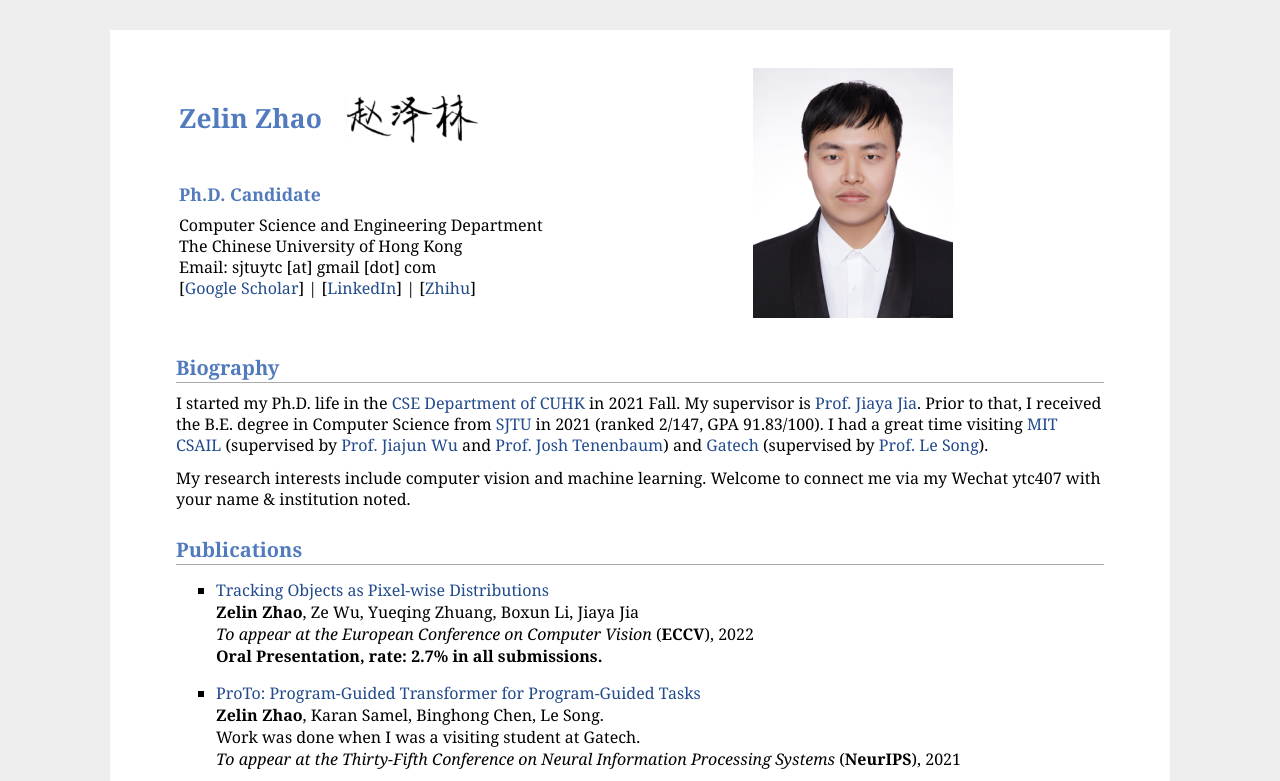
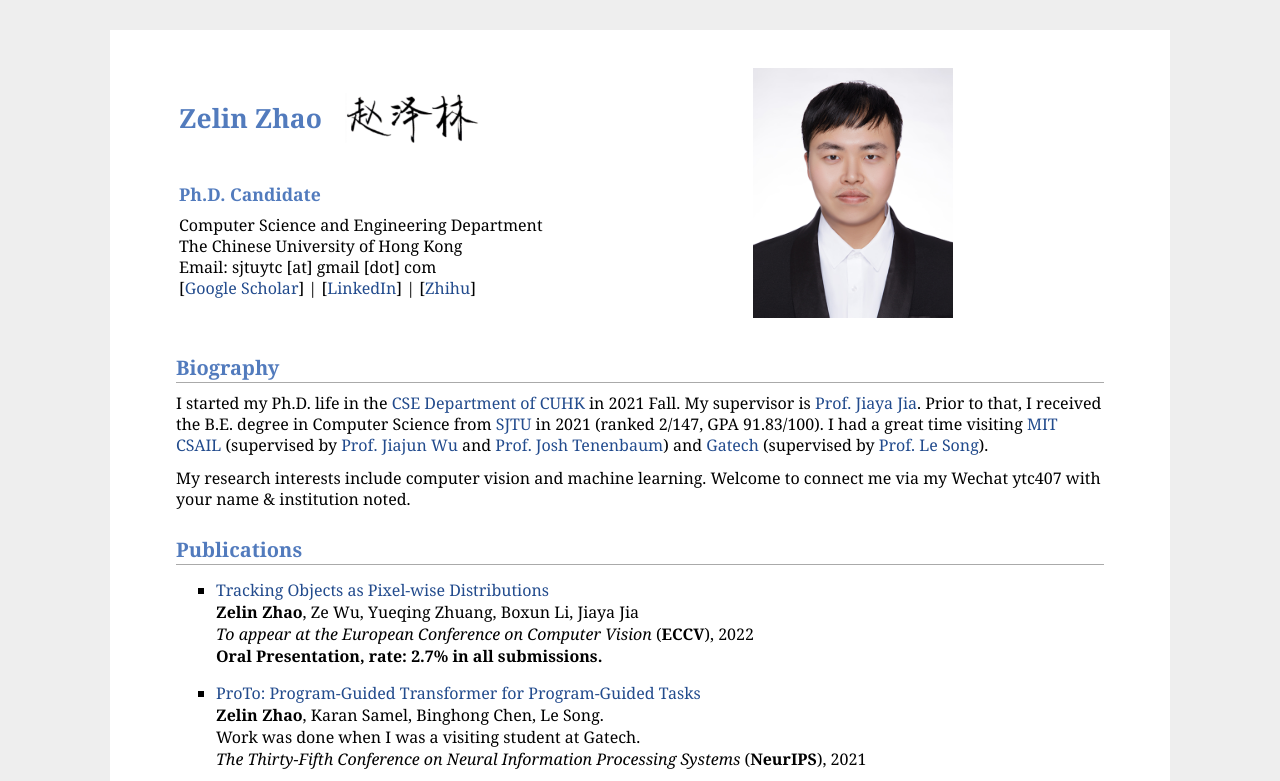
Before and after one commit to sjtuytc/sjtuytc.github.io, a plain HTML site: page index.html in a window 1280 px wide. Shown: the top 781 px of the page. Drawn offline with Linux system fonts and the light colour scheme.

Commit message:
update neurips paper info

```diff
--- a/index.html
+++ b/index.html
@@ -72,7 +72,7 @@
 		<a href="https://arxiv.org/abs/2110.00804">ProTo: Program-Guided Transformer for Program-Guided Tasks</a><br>
 		<b>Zelin Zhao</b>, Karan Samel, Binghong Chen, Le Song.<br>
 		Work was done when I was a visiting student at Gatech. <br>
-		<em>To appear at the Thirty-Fifth Conference on Neural Information Processing Systems</em> (<b>NeurIPS</b>), 2021<br>
+		<em>The Thirty-Fifth Conference on Neural Information Processing Systems</em> (<b>NeurIPS</b>), 2021<br>
 <!--		<b>Oral Presentation</b><br>-->
 	</li>
 
```
